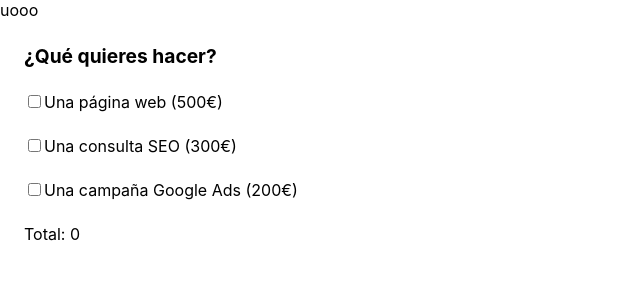
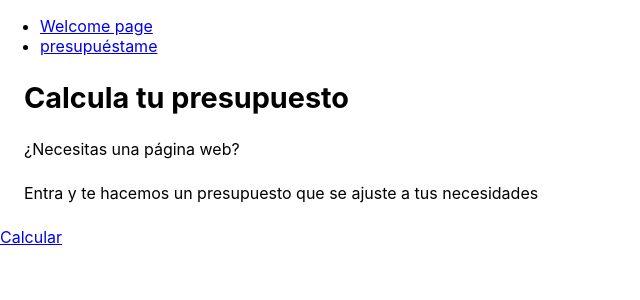
Before and after one commit to Lahali/budget-app, a React (Create React App) app: page / in a window 1280 px wide. Shown: the top 300 px of the page, without its empty margins (0-640 px from the left). Built offline with nearby package versions, Linux system fonts and the light colour scheme.

Commit message:
Ejercicio 5, nivel 1 comenzado. Implementado el enrutado

```diff
--- a/package.json
+++ b/package.json
@@ -8,6 +8,7 @@
     "@testing-library/user-event": "^13.5.0",
     "react": "^18.2.0",
     "react-dom": "^18.2.0",
+    "react-router-dom": "^6.4.0",
     "react-scripts": "5.0.1",
     "styled-components": "^5.3.5",
     "web-vitals": "^2.1.4"
--- a/src/App.jsx
+++ b/src/App.jsx
@@ -1,95 +1,32 @@
 import React from "react";
 import { useState, useEffect } from "react";
-import Layout from "./components/Layout";
+import { Link, Route, Routes } from "react-router-dom";
+import Main from "./components/Main";
+import Welcome from "./components/Welcome";
 
 function App() {
-  const [budget, setBudget] = useState({
-    webSite: false,
-    seoConsulting: false,
-    googleAdds: false,
-    pages: 0,
-    languages: 0,
-  });
 
-  const [total, setTotal] = useState(0)
 
-  //  Hay dos opciones de hacerlo: se puede hacer todo en una función, o dos funciones:
-  //  una para el input y otra para el checkbox.
-  // Como solo hay 2 inputs, lo vamos a hacer con una sola función
-  const updateBudget2 = (event) => {
-    if (!event) return;
-    let name = event.target.name;
-    // Validar si es un checkbox o un input
-    const newValue = event.target.checked;
-    // esta validación no estaba funcionando y daba como resultado un NaN al hacer uncheck
-    // || Number(event.target.value);
-    let newBudget = { ...budget };
-    newBudget[name] = newValue;
-
-    setBudget(newBudget);
-  };
-
-  const budgetPanel = (event) => {
-    const name = event.target.name;
-    const newNumberValue = Number(event.target.value);
-    let newBudget = { ...budget };
-    newBudget[name] = newNumberValue;
-
-    setBudget(newBudget);
-  };
-
-  const increaseButton = (type) => {
-    let newBudget = { ...budget };
-    newBudget[type] = newBudget[type] + 1
-    setBudget(newBudget);
-  };
-
-  const decreaseButton = () => {
-    if (budget.pages <= 0) return;
-    setBudget((prevBudget) => ({
-      ...budget,
-      pages: prevBudget.pages - 1,
-    }));
-  };
-
-  const calculateTotal = () => {
-    let newTotal = (budget.seoConsulting
-        ? + 300
-        : 0 ) + (budget.googleAdds
-        ? + 200
-        : 0 ) + (budget.webSite
-        ? + (budget.pages * budget.languages * 30) + 500
-        : 0 );
-    setTotal(newTotal)
-  }
-
-  useEffect(() => {
-    calculateTotal()
-  }, [budget])
-
-  // localStorage
-  // useEffect(() => {
-  // localStorage.setItem("budget", JSON.stringify(budget))
-  // }, [budget])
-
-  // useEffect(() => {
-  //   let ghfcfng = localStorage.getItem("budget")
-  //   setBudget(ghfcfng)
-  //   }, [])
 
   return (
     <div>
-      {budget.webSite ? "ueee" : "uooo"}
-      <Layout
-        budget={budget}
-        updateBudget2={updateBudget2}
-        increaseButton={increaseButton}
-        decreaseButton={decreaseButton}
-        budgetPanel={budgetPanel}
-        total={total}
-      />
+      <nav>
+        <ul>
+          <li>
+            <Link to="/">Welcome page</Link>
+          </li>
+          <li>
+            <Link to="/budget">presupuéstame</Link>
+          </li>
+        </ul>
+      </nav>
+      <Routes>
+        <Route path="/" element={<Welcome/>} />
+        <Route path="/budget" element = {<Main/>}/>
+      </Routes>
+
+
     </div>
-
   );
 }
 
--- a/src/components/Layout.jsx
+++ b/src/components/Layout.jsx
@@ -1,15 +1,16 @@
 import React from "react";
-import { Header, Parragraf } from "./Styles";
+import { HeaderStyled, ParragrafStyled } from "./Styles";
 import Panel from "./Panel";
+import Welcome from "./Welcome";
 
 const Layout = (props) => {
   return (
     <div>
-      <Header>¿Qué quieres hacer?</Header>
-      <Parragraf>
+      <HeaderStyled>¿Qué quieres hacer?</HeaderStyled>
+      <ParragrafStyled>
         <input type="checkbox" name="webSite" onChange={props.updateBudget2} />
         Una página web (500€) <br />
-      </Parragraf>
+      </ParragrafStyled>
 
       {props.budget.webSite && (
         <Panel
@@ -21,24 +22,24 @@ const Layout = (props) => {
         />
       )}
 
-      <Parragraf>
+      <ParragrafStyled>
         <input
           type="checkbox"
           name="seoConsulting"
           onChange={props.updateBudget2}
         />
         Una consulta SEO (300€) <br />
-      </Parragraf>
+      </ParragrafStyled>
 
-      <Parragraf>
+      <ParragrafStyled>
         <input
           type="checkbox"
           name="googleAdds"
           onChange={props.updateBudget2}
         />
         Una campaña Google Ads (200€) <br />
-      </Parragraf>
-      <Parragraf>Total: {props.total}</Parragraf>
+      </ParragrafStyled>
+      <ParragrafStyled>Total: {props.total}</ParragrafStyled>
     </div>
   );
 };
--- /dev/null
+++ b/src/components/Main.jsx
@@ -0,0 +1,99 @@
+import React from "react";
+import { useState, useEffect } from "react";
+import { Route, Routes } from "react-router-dom";
+import Layout from "./Layout";
+import Welcome from "./Welcome";
+
+const Main = () => {
+  const [budget, setBudget] = useState({
+    webSite: false,
+    seoConsulting: false,
+    googleAdds: false,
+    pages: 0,
+    languages: 0,
+  });
+
+  const [total, setTotal] = useState(0);
+
+  //  Hay dos opciones de hacerlo: se puede hacer todo en una función, o dos funciones:
+  //  una para el input y otra para el checkbox.
+  // Como solo hay 2 inputs, lo vamos a hacer con una sola función
+  const updateBudget2 = (event) => {
+    if (!event) return;
+    let name = event.target.name;
+    // Validar si es un checkbox o un input
+    const newValue = event.target.checked;
+    // esta validación no estaba funcionando y daba como resultado un NaN al hacer uncheck
+    // || Number(event.target.value);
+    let newBudget = { ...budget };
+    newBudget[name] = newValue;
+
+    setBudget(newBudget);
+  };
+
+  const budgetPanel = (event) => {
+    const name = event.target.name;
+    const newNumberValue = Number(event.target.value);
+    let newBudget = { ...budget };
+    newBudget[name] = newNumberValue;
+
+    setBudget(newBudget);
+  };
+
+  const increaseButton = (type) => {
+    let newBudget = { ...budget };
+    newBudget[type] = newBudget[type] + 1;
+    setBudget(newBudget);
+  };
+
+  const decreaseButton = (type) => {
+    if (budget.pages <= 0) return;
+    let newBudget = { ...budget };
+    newBudget[type] = newBudget[type] - 1;
+    setBudget(newBudget);
+  };
+
+  const calculateTotal = () => {
+    let newTotal =
+      (budget.seoConsulting ? +300 : 0) +
+      (budget.googleAdds ? +200 : 0) +
+      (budget.webSite ? +(budget.pages * budget.languages * 30) + 500 : 0);
+    setTotal(newTotal);
+  };
+
+  useEffect(() => {
+    calculateTotal();
+  }, [budget]);
+
+  // localStorage
+  // con este estamos definiendo el localstorage
+  const saveBudget = () => {
+    localStorage.setItem("budget", JSON.stringify(budget));
+  };
+  useEffect(() => {
+    saveBudget();
+  }, [budget]);
+
+  // el getBudget todavía no se está utilizando, lo usaremos para guardar varios presupuestos
+  const getBudget = () => {
+    localStorage.getItem("budget");
+  };
+  useEffect(() => {
+    getBudget();
+  }, [budget]);
+
+  return (
+    <div>
+      <Layout
+        budget={budget}
+        updateBudget2={updateBudget2}
+        increaseButton={increaseButton}
+        decreaseButton={decreaseButton}
+        budgetPanel={budgetPanel}
+        total={total}
+      />
+    </div>
+  );
+};
+
+export default Main;
--- a/src/components/Panel.jsx
+++ b/src/components/Panel.jsx
@@ -1,13 +1,13 @@
 import React from "react";
 import { useState } from "react";
-import { PanelStyled, Input, ButtonStyled } from "./Styles";
+import { PanelStyled, InputStyled, ButtonStyled } from "./Styles";
 
 const Panel = (props) => {
 
 
   return (
     <div>
-      {props.budget.pages > 0 ? "ho!" : "hey!"}
+      {/* {props.budget.pages > 0 ? "ho!" : "hey!"} */}
       <PanelStyled>
         <p>
           Número de páginas{" "}
@@ -15,28 +15,28 @@ const Panel = (props) => {
           <ButtonStyled type="button" onClick={()=>props.increaseButton('pages')}>
             +
           </ButtonStyled>
-          <Input
+          <InputStyled
             type="text"
             placeholder="páginas"
             name="pages"
             value={props.budget.pages}
             onChange={props.budgetPanel}
           />
-          <ButtonStyled type="button" onClick={props.decreaseButton}>-</ButtonStyled>
+          <ButtonStyled type="button" onClick={()=>props.decreaseButton('pages')}>-</ButtonStyled>
         </p>
         <p>
           Número de idiomas
           <ButtonStyled
           type="button"
           onClick={()=>props.increaseButton('languages')}>+</ButtonStyled>
-          <Input
+          <InputStyled
             type="text"
             placeholder="idiomas"
             name="languages"
             onChange={props.budgetPanel}
             value={props.budget.languages}
           />
-          <ButtonStyled type="button">-</ButtonStyled>
+          <ButtonStyled type="button" onClick={()=>props.decreaseButton('languages')} >-</ButtonStyled>
         </p>
       </PanelStyled>
     </div>
--- a/src/components/Styles.jsx
+++ b/src/components/Styles.jsx
@@ -1,6 +1,6 @@
 import styled from "styled-components";
 
-export const Header = styled.header`
+export const HeaderStyled = styled.header`
   margin: 1.5rem;
   font-size: larger;
   font-weight: bold;
@@ -18,7 +18,7 @@ export const PanelStyled = styled.form`
   box-shadow: 0.75rem 0.75rem 0.2rem #EFEFEF;
 `;
 
-export const Parragraf = styled.p`
+export const ParragrafStyled = styled.p`
   margin: 1.5rem;
 `;
 
@@ -42,7 +42,7 @@ export const ButtonStyled = styled.button`
 
 `;
 
-export const Input = styled.input`
+export const InputStyled = styled.input`
   width: 3rem;
   height: auto;
   font-size: large;
@@ -51,5 +51,3 @@ export const Input = styled.input`
   border: none;
   border-radius: 0.5rem;
 `;
-
-export const Container = styled.div``;
--- /dev/null
+++ b/src/components/Welcome.jsx
@@ -0,0 +1,21 @@
+import React from "react";
+import { Link, Route, Routes } from "react-router-dom";
+import Layout from "./Layout";
+import { HeaderStyled, ParragrafStyled } from "./Styles";
+
+const Welcome = () => {
+  return (
+    <div>
+      <HeaderStyled>
+        <h2>Calcula tu presupuesto</h2>
+      </HeaderStyled>
+      <ParragrafStyled>¿Necesitas una página web?</ParragrafStyled>
+      <ParragrafStyled>Entra y te hacemos un presupuesto que se ajuste a tus necesidades</ParragrafStyled>
+        <nav>
+           <Link to="/budget">Calcular</Link>
+        </nav>
+    </div>
+  );
+};
+
+export default Welcome;
--- a/src/index.js
+++ b/src/index.js
@@ -3,12 +3,13 @@ import ReactDOM from 'react-dom/client';
 import './index.css';
 import App from './App';
 import reportWebVitals from './reportWebVitals';
+import { BrowserRouter } from 'react-router-dom';
 
 const root = ReactDOM.createRoot(document.getElementById('root'));
 root.render(
-  <React.StrictMode>
+  <BrowserRouter>
     <App />
-  </React.StrictMode>
+  </BrowserRouter>
 );
 
 // If you want to start measuring performance in your app, pass a function
```
Also changed, not shown: 1 other file (tests, documents, lock files or other folders).
